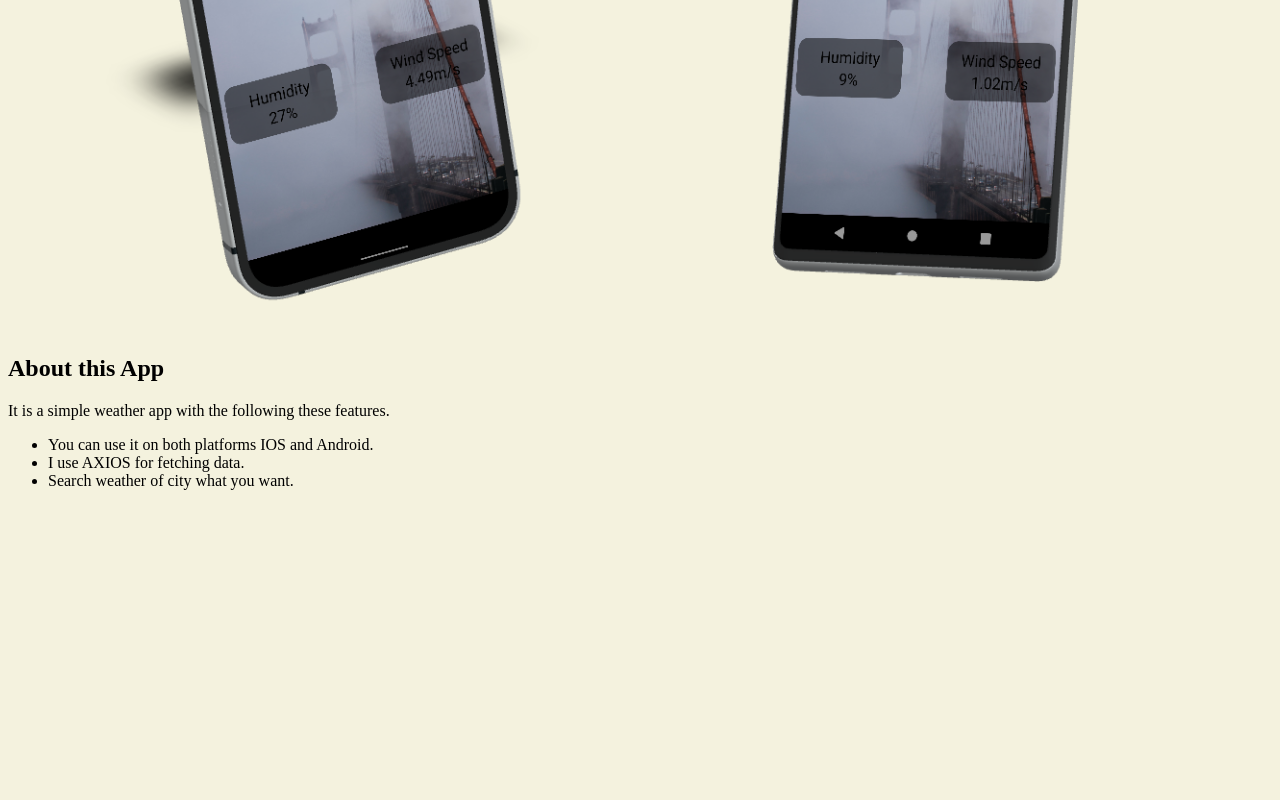
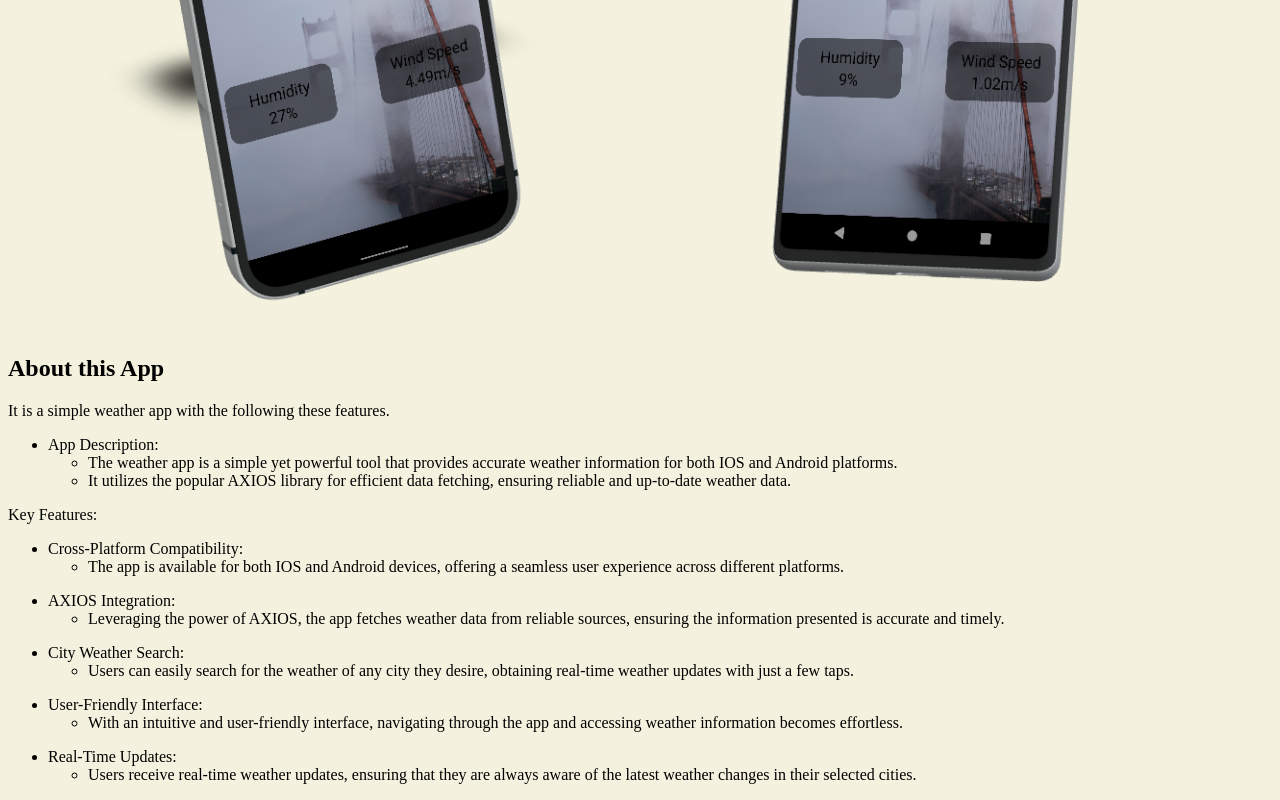
Before and after one commit to HANZALASALEEM/MY-PORTFOLIO, a plain HTML site: page weatherApp.html in a window 1280 px wide. Shown: the part 408-1208 px from the top of the page. Before the commit the page ends 914 px from the top, so only its background shows below. Drawn offline with Linux system fonts and the light colour scheme.

Commit message:
8/17/2023

```diff
--- a/weatherApp.html
+++ b/weatherApp.html
@@ -13,10 +13,47 @@
         <p>It is a simple weather app with the following these features.</p>
         <p>
             <ul>
-                <li>You can use it on both platforms IOS and Android.</li>
-                <li>I use AXIOS for fetching data. </li>
-                <li>Search weather of city what you want.</li>
+				<li>App Description:</li>
+				<ul>
+                <li>The weather app is a simple yet powerful tool that provides accurate weather information for both IOS and Android platforms.</li>
+                <li>It utilizes the popular AXIOS library for efficient data fetching, ensuring reliable and up-to-date weather data.</li>
 
+			</ul>
+
+            </ul>
+        </p>
+		<p>Key Features:</p>
+        <p>
+            <ul>
+				<li>Cross-Platform Compatibility:</li>
+				<ul>
+                <li>The app is available for both IOS and Android devices, offering a seamless user experience across different platforms.</li>
+			</ul>
+
+            </ul>
+			<ul>
+				<li>AXIOS Integration:</li>
+				<ul>
+                <li>Leveraging the power of AXIOS, the app fetches weather data from reliable sources, ensuring the information presented is accurate and timely.</li>
+			</ul>
+			</ul>
+			<ul>
+				<li>City Weather Search:</li>
+				<ul>
+                <li>Users can easily search for the weather of any city they desire, obtaining real-time weather updates with just a few taps.</li>
+			</ul>
+			</ul>
+			<ul>
+				<li>User-Friendly Interface:</li>
+				<ul>
+                <li>With an intuitive and user-friendly interface, navigating through the app and accessing weather information becomes effortless.</li>
+			</ul>
+			</ul>
+			<ul>
+				<li>Real-Time Updates:</li>
+				<ul>
+                <li>Users receive real-time weather updates, ensuring that they are always aware of the latest weather changes in their selected cities.</li>
+			</ul>
 
             </ul>
         </p>
```
Also changed, not shown: PlantApp.html (+40 -3 lines), index.html (+8 -7 lines).
